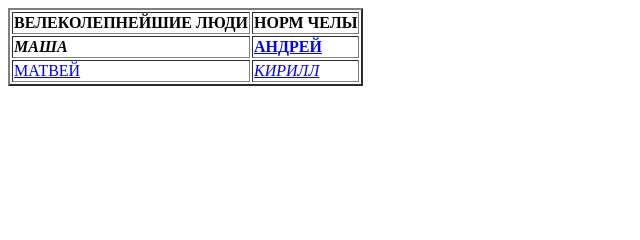
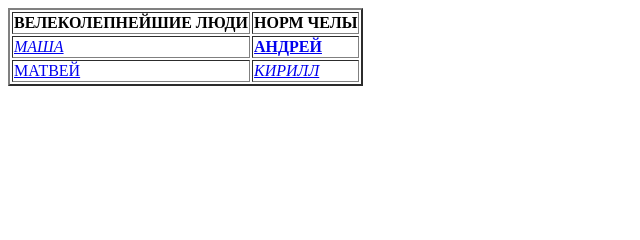
Before and after one commit to mashalox2/proverka, a plain HTML site: page index.html in a window 1280 px wide. Shown: the top 240 px of the page, 0-640 px from the left. Drawn offline with Linux system fonts and the light colour scheme.

Commit message:
Update index.html

```diff
--- a/index.html
+++ b/index.html
@@ -15,7 +15,7 @@
                     </thead>
                      <tbody>
 <tr>
-<td><b><em>МАША</em></b></td>
+<td><a href="https://kartinkin.com/uploads/posts/2021-03/1616025190_2-p-makaka-2.jpg"<b><em>МАША</em></b></a></td>
 <td><a href="#ideveloper1"><b>АНДРЕЙ</b></a></td>
 </tr>
 <tr>
```
